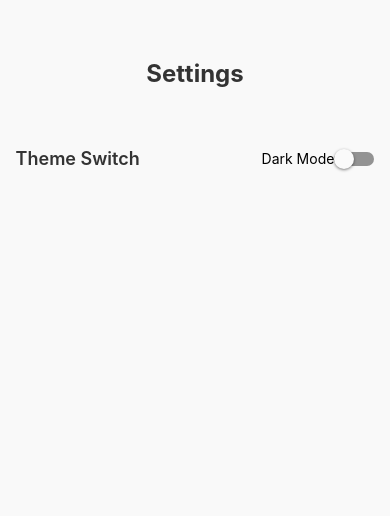
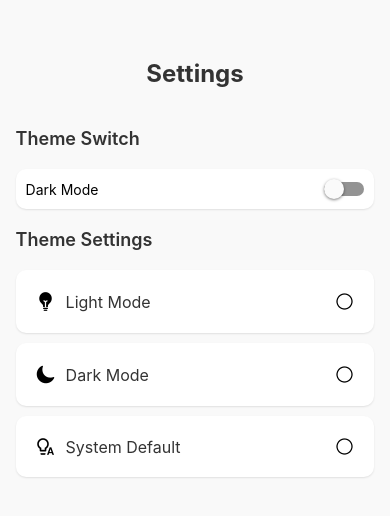
Before and after one commit to ArfatChowdhury/notes-app, a React Native app: screen /Setting in a window 390 px wide. Shown: the top 516 px of the page. Built offline with nearby package versions, Linux system fonts and the light colour scheme.

Commit message:
setting page finished

```diff
--- a/Screens/SettingScreen.jsx
+++ b/Screens/SettingScreen.jsx
@@ -1,5 +1,6 @@
 import { StyleSheet, Switch, Text, View } from 'react-native'
 import React from 'react'
+import { Ionicons, MaterialCommunityIcons } from '@expo/vector-icons'
 
 const SettingScreen = () => {
     return (
@@ -9,8 +10,30 @@ const SettingScreen = () => {
                 <Text style={styles.settingTitle}>Theme Switch</Text>
                 <View style={styles.switchContainer}>
                     <Text style={styles.settingDescription}>Dark Mode</Text>
-        <Switch/>
+                    <Switch />
                 </View>
+            </View>
+            <Text style={styles.SettingTitle1}>Theme Settings</Text>
+            <View style={styles.themeContainer}>
+                <View style={styles.themeItem}>
+                    <Ionicons name="bulb" size={20} color="black" />
+                    <Text style={styles.themeTitle}>Light Mode</Text>
+                </View>
+                <Ionicons style={styles.radioButton} name="radio-button-off" size={20} color="black" />
+            </View>
+            <View style={styles.themeContainer}>
+                <View style={styles.themeItem}>
+                    <Ionicons name="moon" size={20} color="black" />
+                    <Text style={styles.themeTitle}>Dark Mode</Text>
+                </View>
+                <Ionicons style={styles.radioButton} name="radio-button-off" size={20} color="black" />
+            </View>
+            <View style={styles.themeContainer}>
+                <View style={styles.themeItem}>
+                    <MaterialCommunityIcons name="lightbulb-auto-outline" size={20} color="black" />
+                    <Text style={styles.themeTitle}>System Default</Text>
+                </View>
+                <Ionicons style={styles.radioButton} name="radio-button-off" size={20} color="black" />
             </View>
         </View>
     )
@@ -41,17 +64,63 @@ const styles = StyleSheet.create({
         marginTop: 20,
     },
     settingContainer: {
-        flexDirection: 'row',
-        alignItems: 'center',
         justifyContent: 'space-between',
-        marginBottom: 20,
-        marginTop: 20,
+
+
     },
     switchContainer: {
         flexDirection: 'row',
         alignItems: 'center',
         justifyContent: 'space-between',
+        backgroundColor: 'white',
+        padding: 10,
+        borderRadius: 10,
+        elevation: 2,
+        shadowColor: '#000',
+        shadowOffset: { width: 0, height: 1 },
+        shadowOpacity: 0.1,
+        shadowRadius: 2,
+
+    },
+    SettingTitle1: {
+        fontSize: 18,
+        fontWeight: 600,
+        color: '#333',
         marginBottom: 20,
         marginTop: 20,
-    }
+    },
+    themeItem: {
+        flexDirection: 'row',
+        alignItems: 'center',
+        gap: 10,
+        backgroundColor: 'white',
+        padding: 10,
+        borderRadius: 10,
+
+    },
+    themeContainer: {
+        flexDirection: 'row',
+        alignItems: 'center',
+        justifyContent: 'space-between',
+        gap: 10,
+        marginBottom: 10,
+        backgroundColor: 'white',
+        borderRadius: 10,
+        elevation: 2,
+        shadowColor: '#000',
+        shadowOffset: { width: 0, height: 1 },
+        shadowOpacity: 0.1,
+        shadowRadius: 2,
+        width: '100%',
+        padding: 10,
+    },
+    radioButton: {
+        marginRight: 10,
+    },
+    themeTitle: {
+        fontSize: 16,
+        fontWeight: 400,
+        color: '#333',
+    },
+
 })
```
Lines whose indentation alone changed are shown as unchanged.
